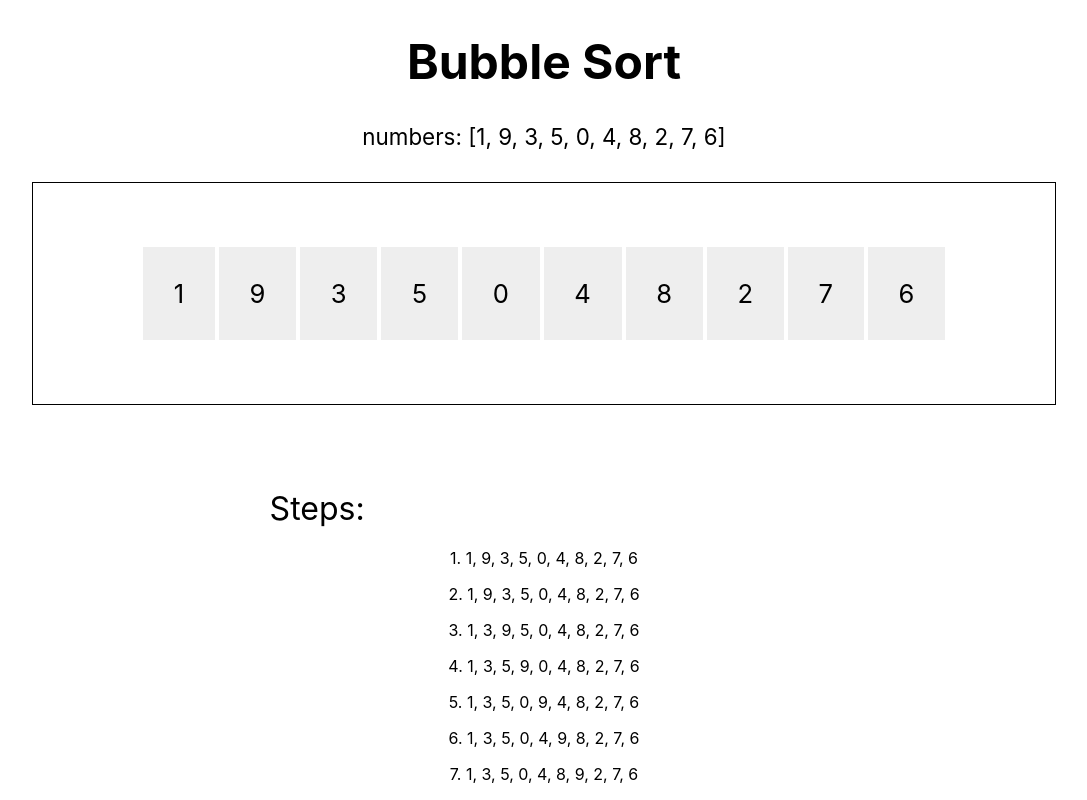
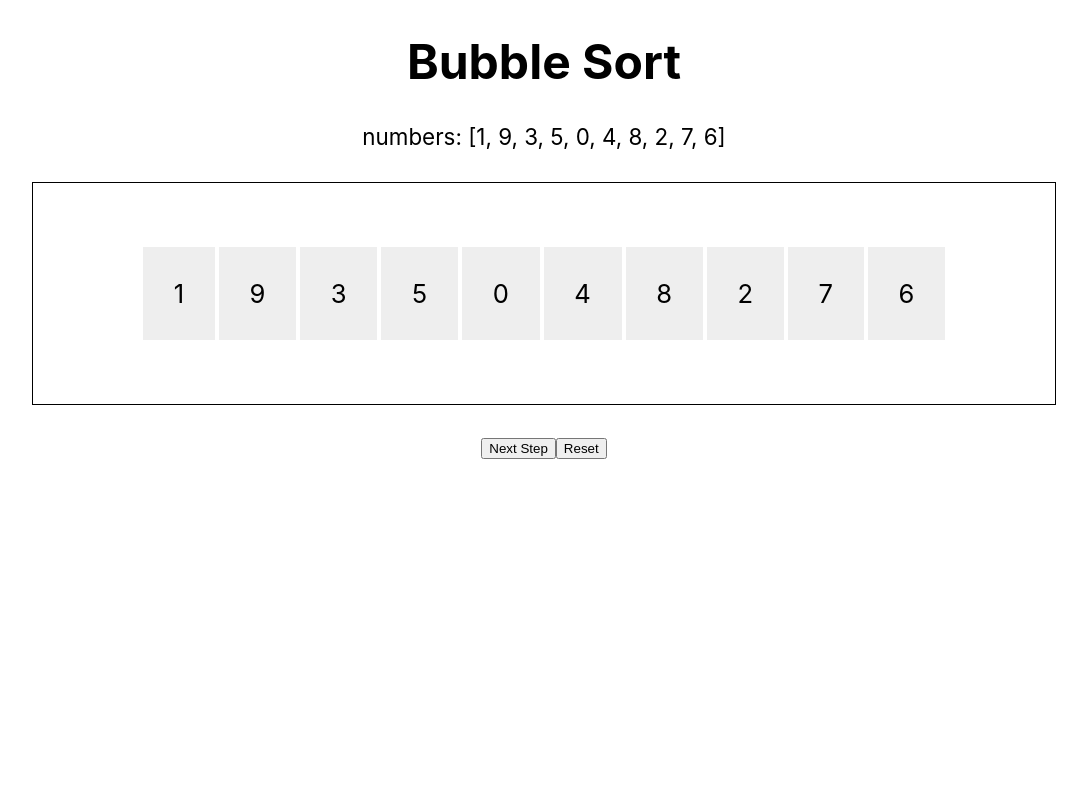
Before and after one commit to Thungghuan/algorithm-v11n, a Next.js app: page /algorithms/bubble_sort in a window 1280 px wide. Shown: the top 800 px of the page, without its empty margins (96-1183 px from the left). Built offline with nearby package versions, Linux system fonts and the light colour scheme.

Commit message:
feat: update bubble sort page

```diff
--- a/pages/algorithms/bubble_sort/index.tsx
+++ b/pages/algorithms/bubble_sort/index.tsx
@@ -1,39 +1,109 @@
-import { NextPage } from 'next'
+import next, { NextPage } from 'next'
 import Head from 'next/head'
 import { useState, useEffect, useMemo } from 'react'
 import baseStyle from '../../../styles/algorithms/base.module.css'
 import style from '../../../styles/algorithms/bubbleSort.module.css'
 
+type BubbleSortStep = {
+  type: 'MOVE' | 'SWAP' | 'START' | 'END'
+  index: number
+  next: number
+}
+
 const BubbleSort: NextPage = () => {
+  // const numbers = useMemo(() => [9, 8, 7, 6, 5, 4, 3, 2, 1, 0], [])
   const numbers = useMemo(() => [1, 9, 3, 5, 0, 4, 8, 2, 7, 6], [])
-  const [steps, setSteps] = useState<number[][]>()
+
+  const [sortNumbers, setSortNumbers] = useState(() =>
+    JSON.parse(JSON.stringify(numbers))
+  )
+  const [steps, setSteps] = useState<BubbleSortStep[]>()
   const [index, setIndex] = useState<number>(0)
+
+  const nextStep = () => {
+    if (steps && steps[index + 1].type === 'SWAP') {
+      const current = steps[index + 1].index
+      const next = steps[index + 1].next
+      const numbers = JSON.parse(JSON.stringify(sortNumbers))
+
+      steps[index + 1].next = current
+      steps[index + 1].index = next
+      ;[numbers[current], numbers[next]] = [numbers[next], numbers[current]]
+
+      setSortNumbers(numbers)
+    }
+    setIndex(index + 1)
+  }
+
+  const reset = () => {
+    setIndex(0)
+
+    steps
+      ?.filter((steps) => steps.type === 'SWAP')
+      .forEach((step) => {
+        ;[step.next, step.index] = [step.index, step.next]
+      })
+  }
 
   const sort = (numbers: number[]) => {
     numbers = JSON.parse(JSON.stringify(numbers))
 
-    const steps: number[][] = []
+    const steps: BubbleSortStep[] = []
 
-    let step: number[] = JSON.parse(JSON.stringify(numbers))
+    let step: BubbleSortStep = {
+      type: 'START',
+      index: -1,
+      next: -1
+    }
     steps.push(step)
 
     for (let i = 0; i < numbers.length - 1; ++i) {
       for (let j = 0; j < numbers.length - 1 - i; ++j) {
+        step = {
+          type: 'MOVE',
+          index: j,
+          next: j + 1
+        }
+        steps.push(step)
+
         if (numbers[j] > numbers[j + 1]) {
           ;[numbers[j], numbers[j + 1]] = [numbers[j + 1], numbers[j]]
+          step = {
+            type: 'SWAP',
+            index: j,
+            next: j + 1
+          }
+          steps.push(step)
         }
-
-        step = JSON.parse(JSON.stringify(numbers))
-        steps.push(step)
-
-        step = []
       }
     }
+
+    steps.push({
+      type: 'END',
+      index: -1,
+      next: -1
+    })
 
     return steps
   }
 
   useEffect(() => setSteps(sort(numbers)), [numbers])
+
+  const numberBlock = (number: number, i: number) => {
+    const classList = [style['number-block']]
+
+    if (i === steps?.[index].index) {
+      classList.push(style['number-index'])
+    } else if (i === steps?.[index].next) {
+      classList.push(style['number-next'])
+    }
+
+    return (
+      <div key={i} className={classList.join(' ')}>
+        {number}
+      </div>
+    )
+  }
 
   return (
     <>
@@ -49,22 +119,18 @@ const BubbleSort: NextPage = () => {
 
         <div className={style['visual-wrapper']}>
           <div className={style['number-wrapper']}>
-            {steps?.[index].map((number, i) => (
-              <div key={i} className={style['number-block']}>
-                {number}
-              </div>
-            ))}
+            {sortNumbers.map(numberBlock)}
           </div>
         </div>
 
-        <div className={style['steps-container']}>
-          <p className={style['steps-title']}>Steps:</p>
-          {steps?.map((step, i) => (
-            <p key={i}>
-              {i + 1}. {step.join(', ')}
-            </p>
-          ))}
-        </div>
+        <button
+          onClick={nextStep}
+          disabled={steps && steps[index].type === 'END'}
+        >
+          Next Step
+        </button>
+
+        <button onClick={reset}>Reset</button>
       </div>
     </>
   )
--- a/styles/algorithms/bubbleSort.module.css
+++ b/styles/algorithms/bubbleSort.module.css
@@ -25,6 +25,14 @@
   font-size: 2vw;
 }
 
+.number-index {
+  background-color: #ff7575;
+}
+
+.number-next {
+  background-color: rgb(106, 158, 255);
+}
+
 .steps-container {
   padding: 2rem;
   margin: 0 auto;
```
